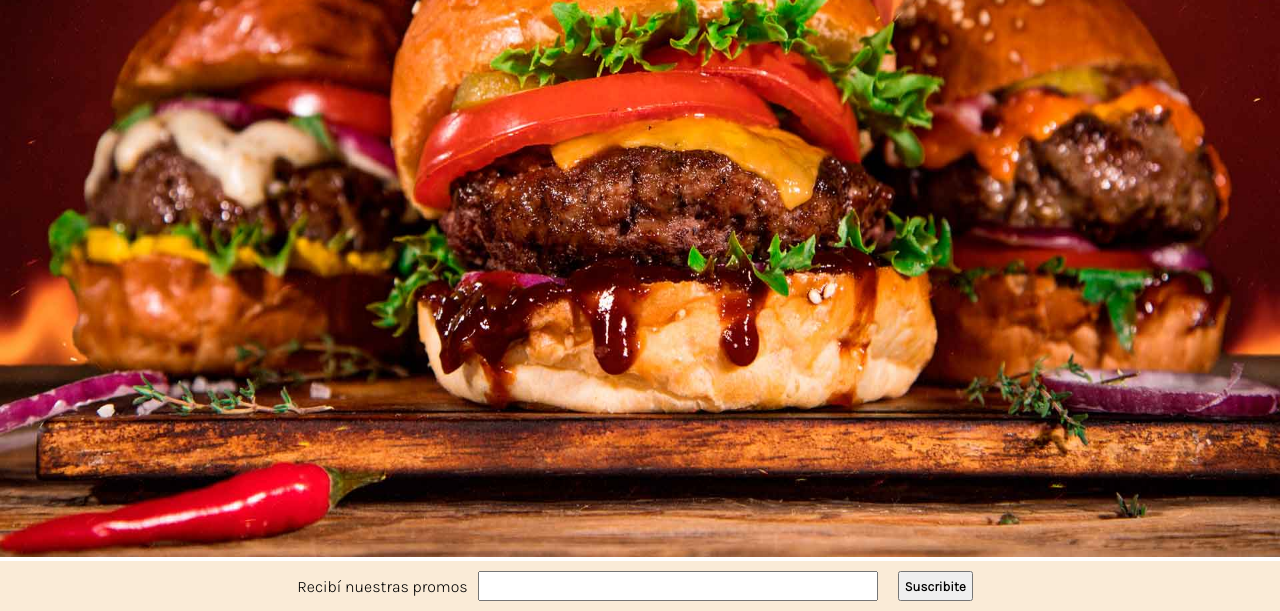
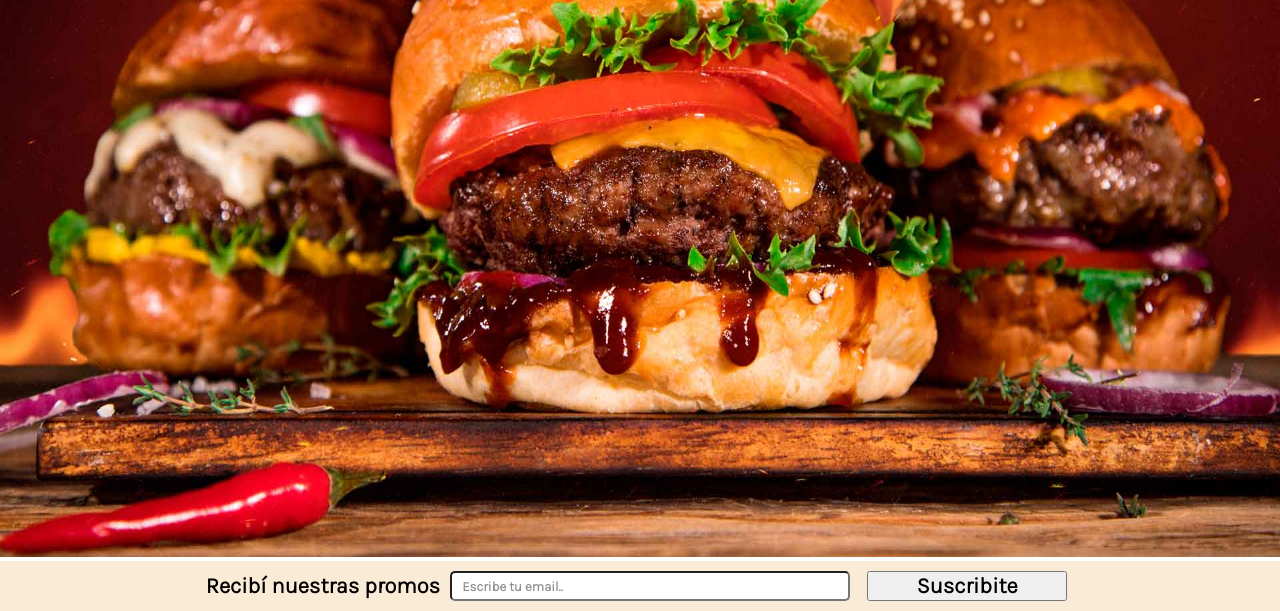
Before and after one commit to anibaldb/MDPProgramaHTML, a plain HTML site: page Trabajo9-Clase7-TiendaComidasFlexbox/index.html in a window 1280 px wide. Shown: the part 243-854 px from the top of the page. Drawn offline with Linux system fonts and the light colour scheme.

Commit message:
primerosCambios

```diff
--- a/Trabajo9-Clase7-TiendaComidasFlexbox/index.html
+++ b/Trabajo9-Clase7-TiendaComidasFlexbox/index.html
@@ -27,7 +27,7 @@
         </section>
         <section class="suscript">
             <p>Recibí nuestras promos</p>
-            <input type="email">
+            <input type="email" placeholder="Escribe tu email..">
             <button type="submit">Suscribite</button>
         </section>
         <section>
--- a/Trabajo9-Clase7-TiendaComidasFlexbox/styles.css
+++ b/Trabajo9-Clase7-TiendaComidasFlexbox/styles.css
@@ -50,6 +50,8 @@ main img{
 main .suscript{
     background-color: antiquewhite;
     font-family: 'Karla', sans-serif;
+    font-weight: bold;
+    font-size: 22PX;
     width: 100%;
     display: flex;
     flex-direction: row;
@@ -61,17 +63,31 @@ main .suscript{
 }
 
 main input{
+    padding-left: 10px;
+    outline: none;
+    border-radius: 5px;
     margin: 10px;
     width: 400px;
     height: 30px;
 
 }
+main input::placeholder{
+    font-family: 'Karla', sans-serif;
+    font-weight: bold;
+    opacity: 0.8;
+
+}
+
+
+
 
 main button{
+    font-size: 22PX;
     font-family: 'Karla', sans-serif;
     font-weight: bold;
     height: 30px;
-    margin: 10px;
-    padding: 5px;
+    width: 200PX;
+    margin: 7px;
+
 
 }
```
